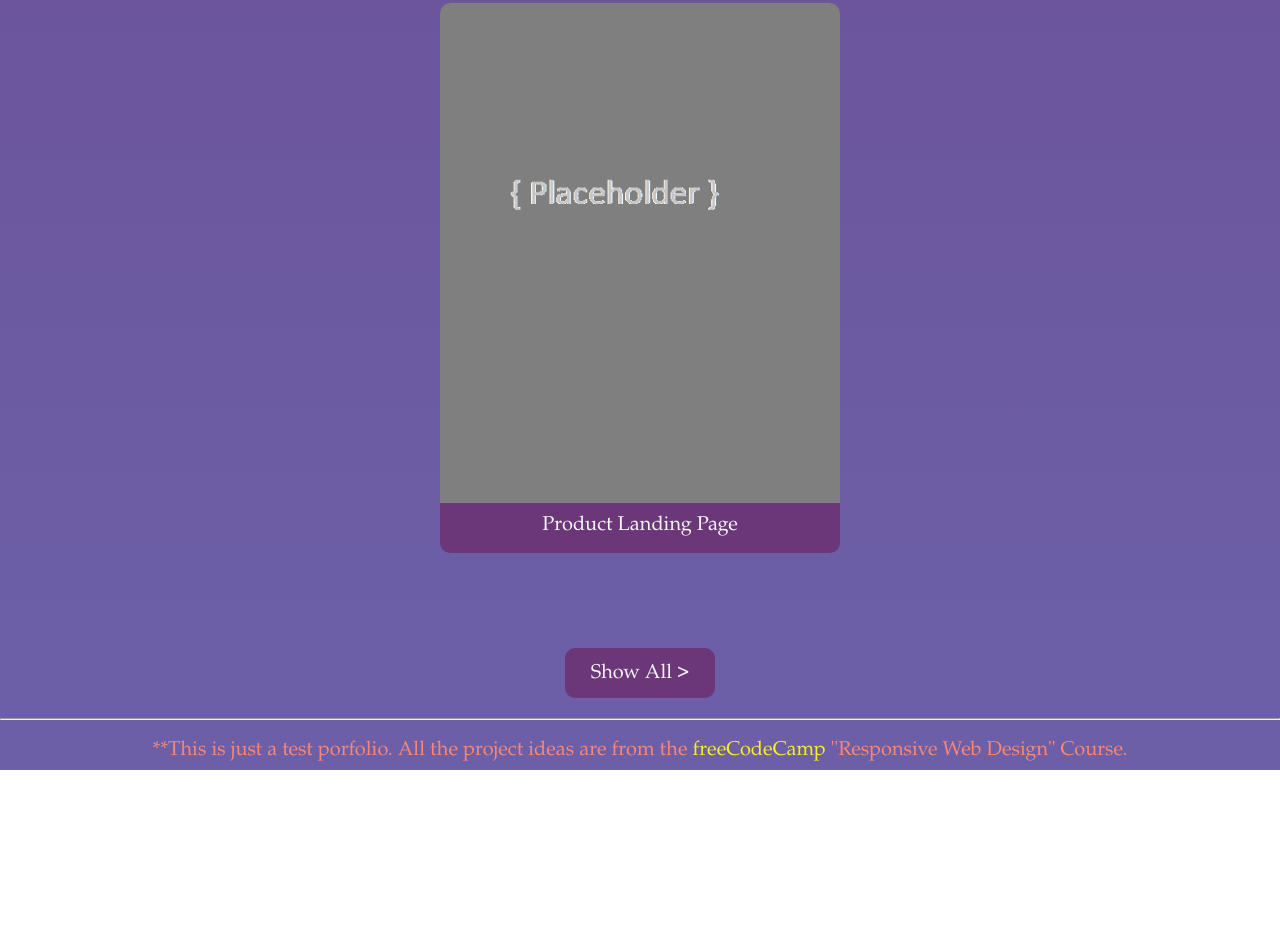
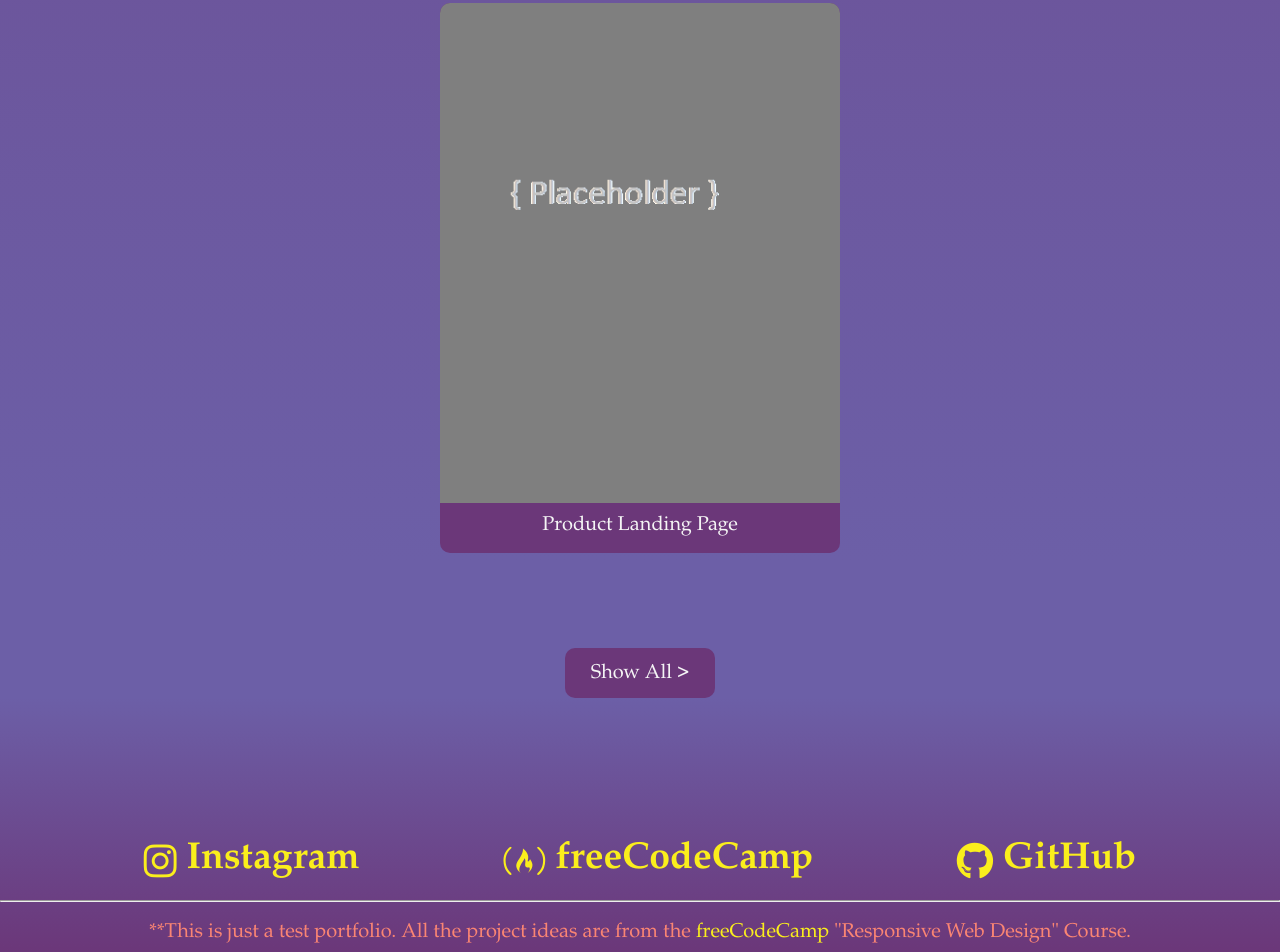
Before and after one commit to Boggar/manuel.thamm, a plain HTML site: page projects.html in a window 1280 px wide. Shown: the part 2037-2989 px from the top of the page. Before the commit the page ends 2807 px from the top, so only its background shows below. Drawn offline with Linux system fonts and the light colour scheme.

Commit message:
fixed contact section of projects.html

```diff
--- a/projects.css
+++ b/projects.css
@@ -6,6 +6,10 @@
 
   .project-container {
     scale: 75%;
+  }
+
+  .profile-link {
+    scale: 30%;
   }
 }
 
@@ -140,13 +144,22 @@ li a:hover {
   background-color: var(--color2);
   padding: 1.5rem;
   border-radius: 10px;
-  margin-bottom: 20px;
 }
 
 #all-projects-link:hover {
   background-color: var(--color4);
   color: var(--color2);
   scale: 125%;
+}
+
+#contact {
+  width: 100%;
+  height: 100%;
+  background: linear-gradient(var(--color1) 0%, var(--color2) 100%);
+  text-align: center;
+  font-size: 4rem;
+  padding-top: 5%;
+  line-height: 1;
 }
 
 .footnote {
@@ -162,3 +175,23 @@ li a:hover {
   font-size: 2rem;
   color: var(--contrast);
 }
+
+.icon-container {
+  display: flex;
+  justify-content: space-evenly;
+  margin-top: 80px;
+  margin-bottom: 20px;
+}
+
+.profile-link {
+  display: flex;
+  gap: 10px;
+  font-size: 6rem;
+  font-weight: bold;
+  text-decoration: none;
+  color: var(--contrast);
+}
+
+.profile-link:hover {
+  scale: 125%;
+}
--- a/projects.html
+++ b/projects.html
@@ -3,7 +3,11 @@
   <head>
     <link rel="stylesheet" href="./projects.css" />
     <meta name="viewport" content="width=device-width, initial-scale=1.0" />
-        <meta charset="UTF-8"/>
+    <meta charset="UTF-8" />
+    <script
+      src="https://kit.fontawesome.com/b2eaecf938.js"
+      crossorigin="anonymous"
+    ></script>
     <title>Projects</title>
   </head>
 
@@ -13,7 +17,7 @@
         <ul class="nav-list">
           <li><a class="nav-link" href="./index.html">About</a></li>
           <li><a class="nav-link" href="./projects.html">Work</a></li>
-                    <li><a class="nav-link" href="./index.html #contact">Contact</a></li>
+          <li><a class="nav-link" href="#contact">Contact</a></li>
         </ul>
       </nav>
     </header>
@@ -22,34 +26,97 @@
       <h1>These are some of my projects</h1>
       <div class="project-container">
         <div class="project-tile survey-form">
-                    <a href="https://codepen.io/Manuel-Thamm/pen/ExrZyBz" class="project-link" target="_blank">
+          <a
+            href="https://codepen.io/Manuel-Thamm/pen/ExrZyBz"
+            class="project-link"
+            target="_blank"
+          >
             <img class="project-img" src="./placeholder.png" />
             <p>Survey Form</p>
           </a>
         </div>
         <div class="project-tile tribute-page">
-                    <a href="https://codepen.io/Manuel-Thamm/pen/abXpmbe" class="project-link" target="_blank">
+          <a
+            href="https://codepen.io/Manuel-Thamm/pen/abXpmbe"
+            class="project-link"
+            target="_blank"
+          >
             <img class="project-img" src="./placeholder.png" />
             <p>Tribute Page</p>
           </a>
         </div>
         <div class="project-tile documentation-page">
-                    <a href="https://codepen.io/Manuel-Thamm/pen/abXpZeg" class="project-link" target="_blank">
+          <a
+            href="https://codepen.io/Manuel-Thamm/pen/abXpZeg"
+            class="project-link"
+            target="_blank"
+          >
             <img class="project-img" src="./placeholder.png" />
             <p>Documentation Page</p>
           </a>
         </div>
         <div class="project-tile product-page">
-                    <a href="https://codepen.io/Manuel-Thamm/pen/PoVWGom" class="project-link" target="_blank">
+          <a
+            href="https://codepen.io/Manuel-Thamm/pen/PoVWGom"
+            class="project-link"
+            target="_blank"
+          >
             <img class="project-img" src="./placeholder.png" />
             <p>Product Landing Page</p>
           </a>
         </div>
       </div>
-            <a href="https://codepen.io/Manuel-Thamm" id="all-projects-link" target="_blank">Show All &gt</a>
+      <a
+        href="https://codepen.io/Manuel-Thamm"
+        id="all-projects-link"
+        target="_blank"
+        >Show All &gt</a
+      >
+    </section>
+
+    <section id="contact">
+      <div class="icon-container">
+        <div id="instagram">
+          <a
+            href="https://www.instagram.com/manuel_thm/"
+            class="profile-link"
+            target="_blank"
+          >
+            <i class="fa-brands fa-instagram"></i>
+            <p>Instagram</p>
+          </a>
+        </div>
+
+        <div id="freeCodeCamp">
+          <a
+            href="https://www.freecodecamp.org/manuel_thm"
+            class="profile-link"
+            target="_blank"
+          >
+            <i class="fa-brands fa-free-code-camp"></i>
+            <p>freeCodeCamp</p>
+          </a>
+        </div>
+
+        <div id="github">
+          <a
+            href="https://github.com/Boggar"
+            class="profile-link"
+            target="_blank"
+          >
+            <i class="fa-brands fa-github"></i>
+            <p>GitHub</p>
+          </a>
+        </div>
+      </div>
       <hr />
-            <p class="footnote">**This is just a test porfolio. All the project ideas are from the <a class="fcc-link"
-                    href="https://www.freecodecamp.org/" target="_blank">freeCodeCamp</a> "Responsive Web Design" Course.</p>
+      <p class="footnote">
+        **This is just a test portfolio. All the project ideas are from the
+        <a class="fcc-link" href="https://www.freecodecamp.org/" target="_blank"
+          >freeCodeCamp</a
+        >
+        "Responsive Web Design" Course.
+      </p>
     </section>
   </body>
 </html>
```
Also changed, not shown: index.html (+36 -9 lines). Lines whose indentation alone changed are shown as unchanged.
